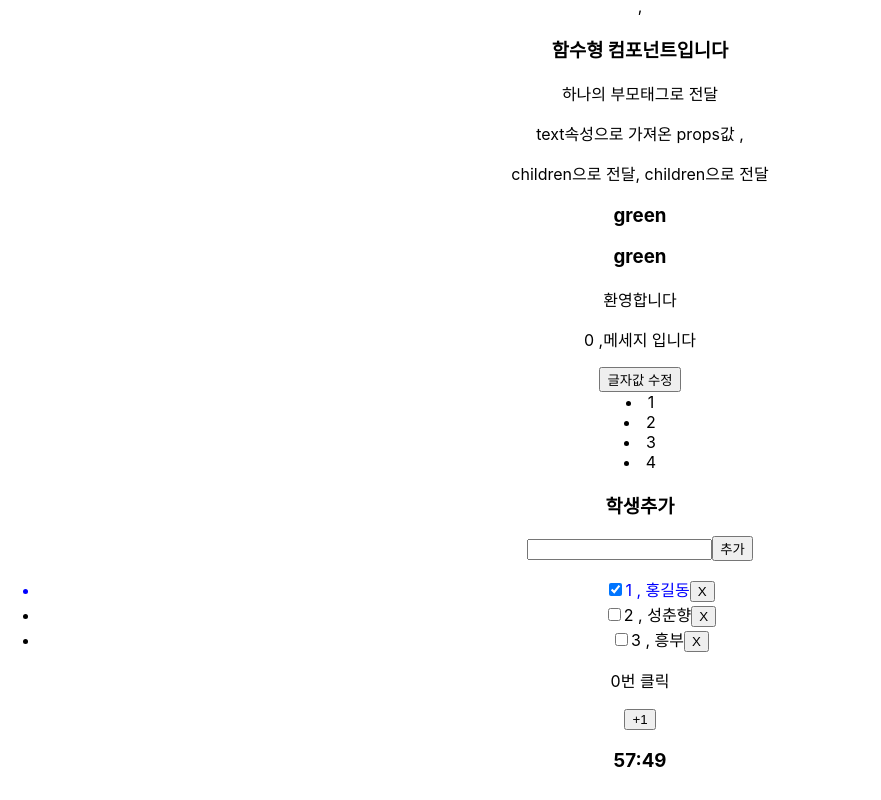
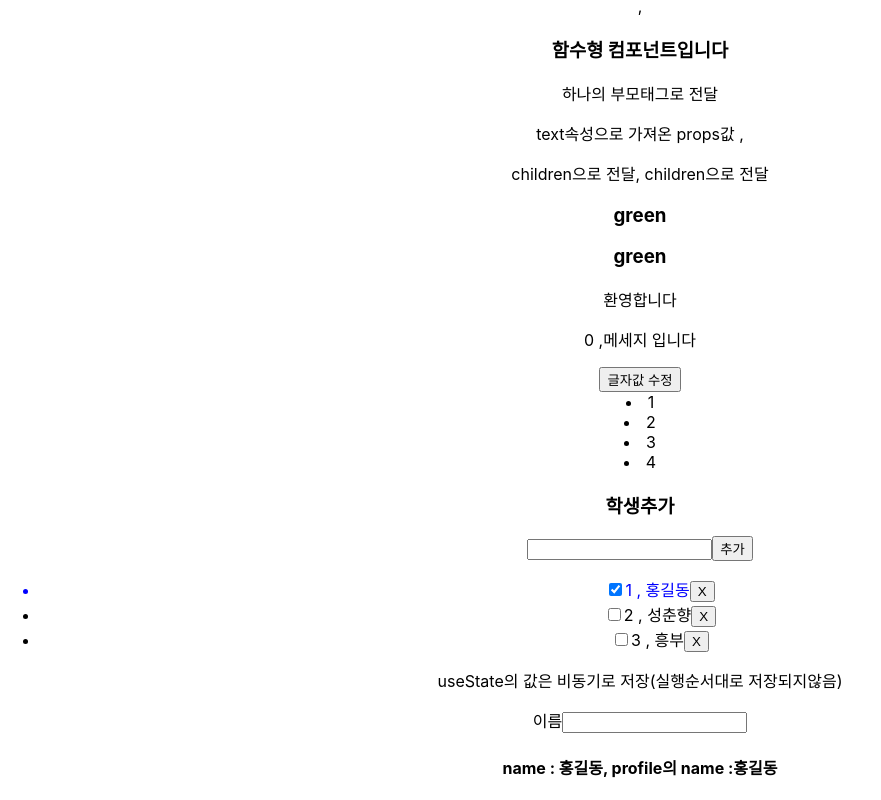
Before and after one commit to hj-Seong/2023-react, a React (Create React App) app in the folder first-react/: page / in a window 1280 px wide. Shown: the part 4056-4856 px from the top of the page, without its empty margins (0-881 px from the left). Built offline with nearby package versions, Linux system fonts and the light colour scheme.

Commit message:
0410 Hook - useEffect-2

```diff
--- a/first-react/src/App.js
+++ b/first-react/src/App.js
@@ -23,6 +23,7 @@
 import ArrowState from './components/ArrowState';
 
 import EffectHook from './components/EffectHook';
+import EffectHook2 from './components/EffectHook2';
 
 /** 리액트에서 오류가 뜨는 이유
  * 1. 존재하지 않는 컴포넌트 출력
@@ -86,7 +87,10 @@
       <ArrowState />
 
       {/** 함수형 컴포넌트의 hook 사용 */}
-      <EffectHook />
+      {/* <EffectHook /> */}
+
+      {/** 함수형 컴포넌트의 useEffect응용 */}
+      <EffectHook2 />
     </div>
   );
 }
--- a/first-react/src/components/EffectHook.jsx
+++ b/first-react/src/components/EffectHook.jsx
@@ -35,9 +35,15 @@
 
   // useEffect 이용하여 생성할때
   // alert을 사용하여 "컴포넌트 생성" 경고창 띄우기
+  useEffect(()=>{
+    alert("컴포넌트 생성")
+  }, [])
 
   // useEffect 이용하여 date값이 바뀔 때
   // date의 초를 console.log를 통해 출력
+  useEffect(()=>{
+    console.log("초 :", date.getSeconds())
+  }, [date])
 
   return (
     <div>
--- /dev/null
+++ b/first-react/src/components/EffectHook2.jsx
@@ -0,0 +1,45 @@
+import React, { useEffect, useState } from 'react'
+
+export default function EffectHook2() {
+  // useEffect를 사용해서 useState의 비동기 값을
+  // 다른 useState에 담아오는 방법 확인
+  const [ name, setName ] = useState("홍길동");
+  const [ age, setAge ] = useState(29);
+  const [profile, setProfile] = useState({
+    name : "홍길동", age : 29
+  });
+
+  // name값이 수정되었을 때, 다른 값도 함께 수정
+  // 1. setName 먼저 실행
+  // 2. useEffect(()=>{},[name])의 함수가 실행
+  useEffect(()=>{
+    setProfile({...profile, name});
+  },[name])
+
+  // age이 바뀌었을때 profile의 age값 수정하는 useEffect
+  // *보통은 버튼을 눌렀을때 그 값이 들어감
+  // *지금은 연습을 위해 함께 바꾸고 있습니다
+  // 출력방식은 name과 동일하게 작성
+
+  return (
+    <div>
+        <p>useState의 값은 비동기로 저장(실행순서대로 저장되지않음)</p>
+        <label htmlFor="">이름</label>
+        <input type="text"
+            onChange={(e)=>{
+                // name의 값을 바꿔줌
+                setName(e.target.value)
+                // name안에 들어가 있는 값을 profile에 전달
+                // setProfile({...profile, name : name})과 동일
+                // 'name' = '값' 즉 '변수'와 '값'이 객체의 '속성'과 '값'으로 들어감
+                /* setProfile({...profile, name}); */
+
+                // 같은 이벤트에서 set을 이용하여 수정한state값을 가져올려고하면
+                // 이전 값을 가져온다.(현재 바로 수정한값 접근X)
+                // > useEffect의 두번째 값[]에 name값을 넣어서 값이 바뀌었을때
+                //   setProfile이 실행되게 수정
+        }}/>
+        <h4>name : {name}, profile의 name :{profile.name} </h4>
+    </div>
+  )
+}
```
